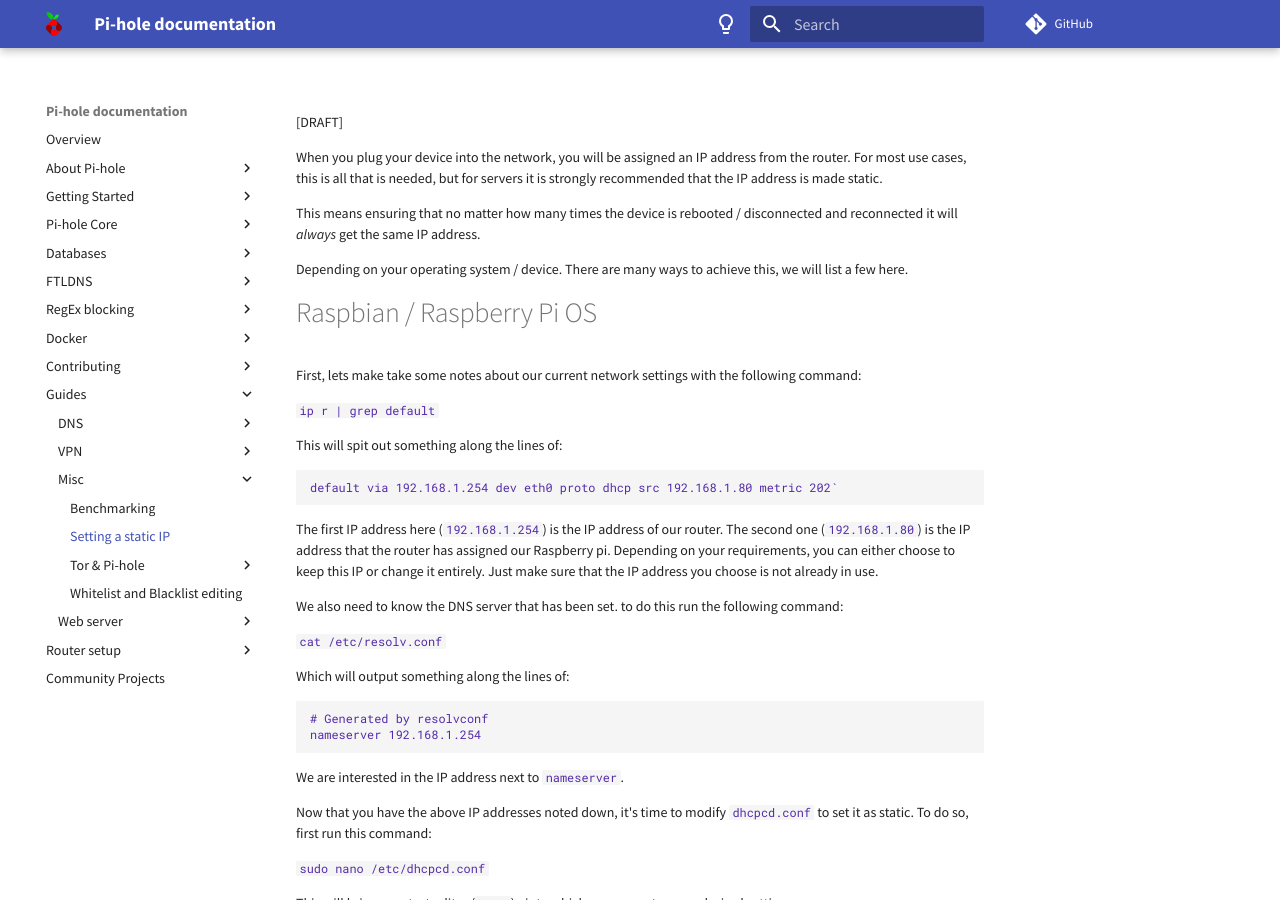
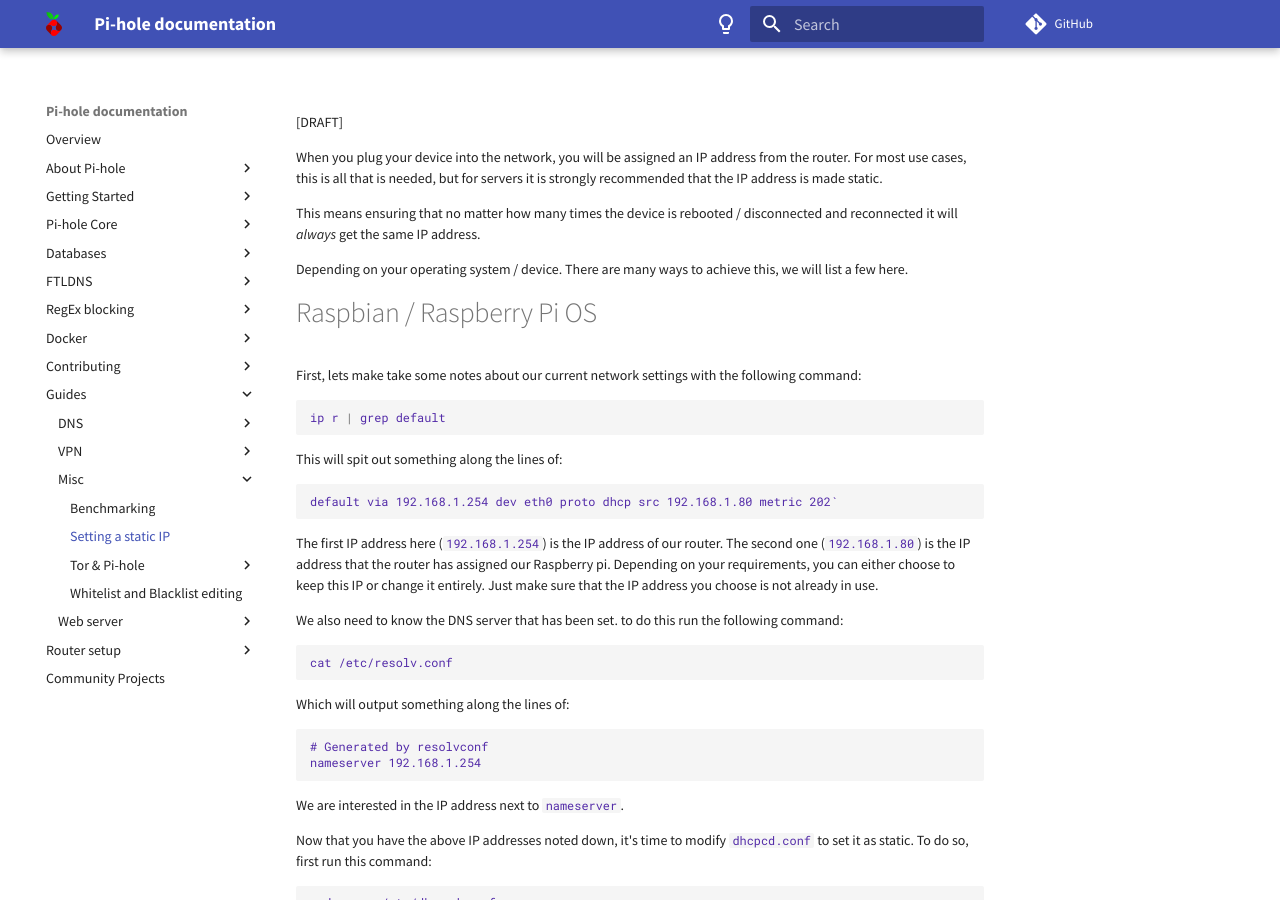
Before and after one commit to pi-hole/docs, an MkDocs documentation site: the page built from docs/guides/misc/setting-static-ip.md, in a window 1280 px wide and 900 px high. Built offline with MkDocs 1.6.1 and Material for MkDocs 9.7.7, drawn with Linux system fonts in a browser that asks for light colours; comment, search, counter and statistics services are not loaded.

Commit message:
Update setting-static-ip.md

````diff
--- a/docs/guides/misc/setting-static-ip.md
+++ b/docs/guides/misc/setting-static-ip.md
@@ -10,11 +10,13 @@
 
 First, lets make take some notes about our current network settings with the following command:
 
-`ip r | grep default`
+```bash
+ip r | grep default
+```
 
 This will spit out something along the lines of:
 
-```
+```text
 default via 192.168.1.254 dev eth0 proto dhcp src 192.168.1.80 metric 202`
 ```
 
@@ -22,7 +24,9 @@
 
 We also need to know the DNS server that has been set. to do this run the following command:
 
-`cat /etc/resolv.conf`
+```bash
+cat /etc/resolv.conf
+```
 
 Which will output something along the lines of:
 
@@ -35,7 +39,9 @@
 
 Now that you have the above IP addresses noted down, it's time to modify `dhcpcd.conf` to set it as static. To do so, first run this command:
 
-`sudo nano /etc/dhcpcd.conf`
+```bash
+sudo nano /etc/dhcpcd.conf
+```
 
 This will bring up a text editor (`nano`) - into which you can enter your desired settings.
 
@@ -63,8 +69,6 @@
 
 Finally, reboot your Raspberry Pi to apply the new settings.
 
-#
-
 # All Operating Systems
 
 Providing you do not wish to use Pi-hole as a DHCP server, you should be able to set a static IP address from the router, however each router will be different. At a high level, the basic idea is usually along the same lines:
````
